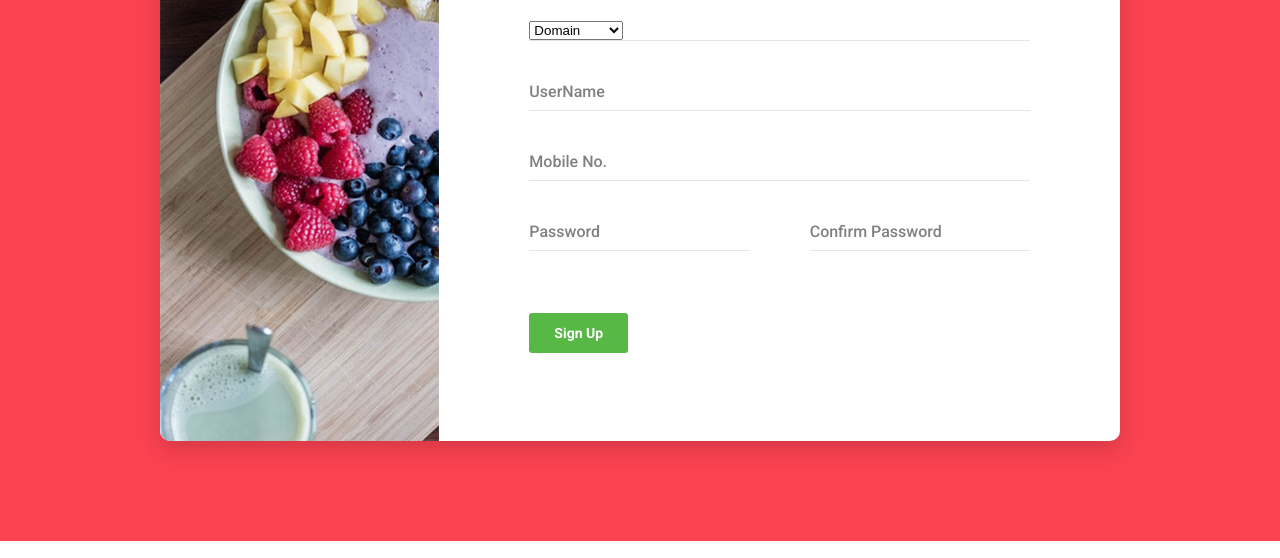
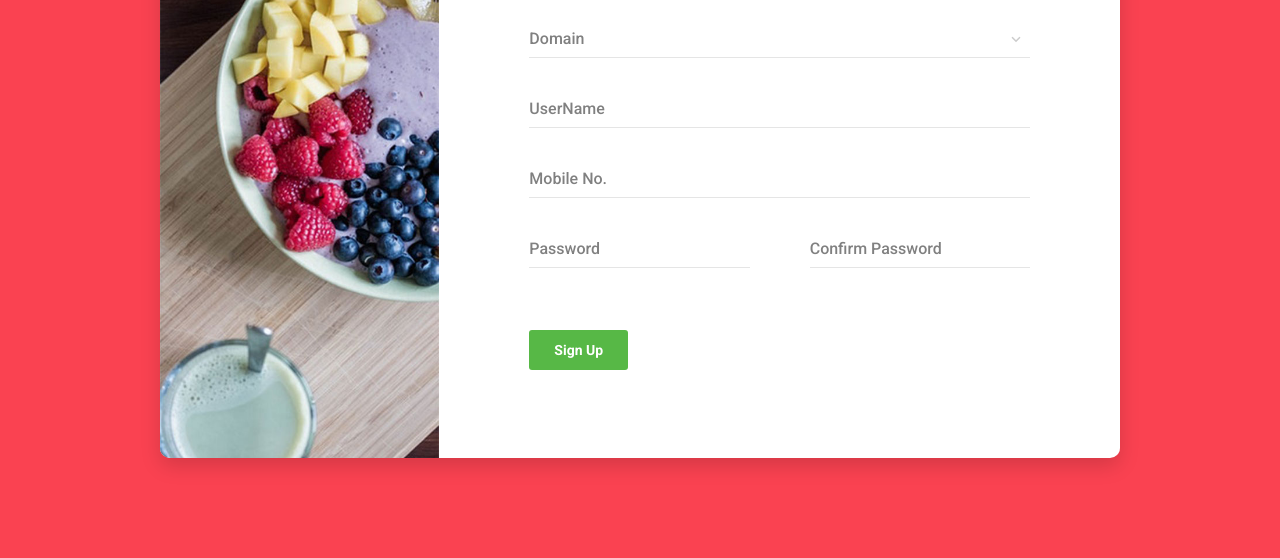
Before and after one commit to IIT-Mandi-Canteen/IIT-Mandi-Canteen, a plain HTML site: page Canteen_App/template/Signup.html in a window 1280 px wide. Shown: the part 311-869 px from the top of the page. Drawn offline with nearby package versions, Linux system fonts and the light colour scheme; files that its build step writes are made by us from their sources; files whose address does not match are found by name.

Commit message:
fix broken link

```diff
--- a/Canteen_App/template/Signup.html
+++ b/Canteen_App/template/Signup.html
@@ -13,17 +13,17 @@
     <title>Au Register Forms by Colorlib</title>
 
     <!-- Icons font CSS-->
-    <link href="Canteen_App/vendor/mdi-font/css/material-design-iconic-font.min.css" rel="stylesheet" media="all">
-    <link href="Canteen_App/vendor/font-awesome-4.7/css/font-awesome.min.css" rel="stylesheet" media="all">
+    <link href="../vendor/mdi-font/css/material-design-iconic-font.min.css" rel="stylesheet" media="all">
+    <link href="../vendor/font-awesome-4.7/css/font-awesome.min.css" rel="stylesheet" media="all">
     <!-- Font special for pages-->
     <link href="https://fonts.googleapis.com/css?family=Roboto:100,100i,300,300i,400,400i,500,500i,700,700i,900,900i" rel="stylesheet">
 
     <!-- Vendor CSS-->
-    <link href="Canteen_App/vendor/select2/select2.min.css" rel="stylesheet" media="all">
-    <link href="Canteen_App/vendor/datepicker/daterangepicker.css" rel="stylesheet" media="all">
+    <link href="../vendor/select2/select2.min.css" rel="stylesheet" media="all">
+    <link href="../vendor/datepicker/daterangepicker.css" rel="stylesheet" media="all">
 
     <!-- Main CSS-->
-    <link href="Canteen_App/css/main.css" rel="stylesheet" media="all">
+    <link href="../css/main.css" rel="stylesheet" media="all">
 </head>
 
 <body>
@@ -72,14 +72,14 @@
     </div>
 
     <!-- Jquery JS-->
-    <script src="Canteen_App/vendor/jquery/jquery.min.js"></script>
+    <script src="../vendor/jquery/jquery.min.js"></script>
     <!-- Vendor JS-->
-    <script src="Canteen_App/vendor/select2/select2.min.js"></script>
-    <script src="Canteen_App/vendor/datepicker/moment.min.js"></script>
-    <script src="Canteen_App/vendor/datepicker/daterangepicker.js"></script>
+    <script src="../vendor/select2/select2.min.js"></script>
+    <script src="../vendor/datepicker/moment.min.js"></script>
+    <script src="../vendor/datepicker/daterangepicker.js"></script>
 
     <!-- Main JS-->
-    <script src="Canteen_App/js/global.js"></script>
+    <script src="../js/global.js"></script>
 
 </body><!-- This templates was made by Colorlib (https://colorlib.com) -->
 
```
